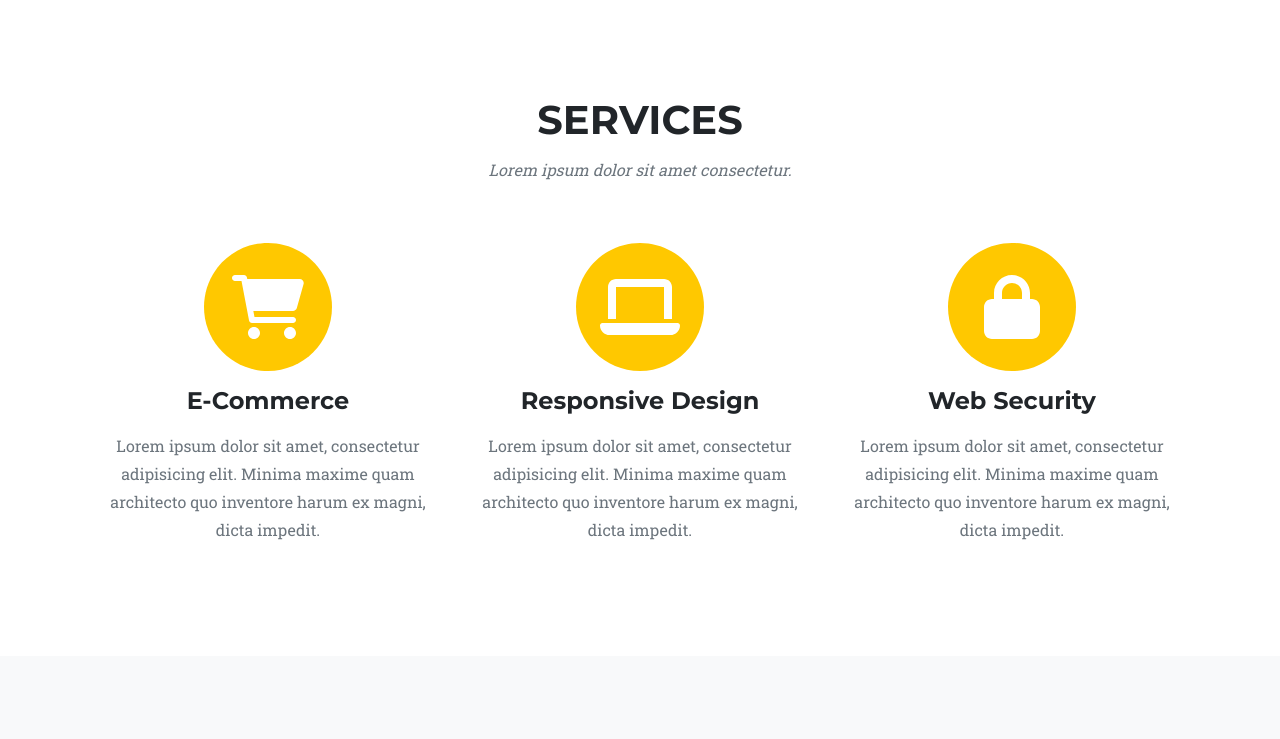
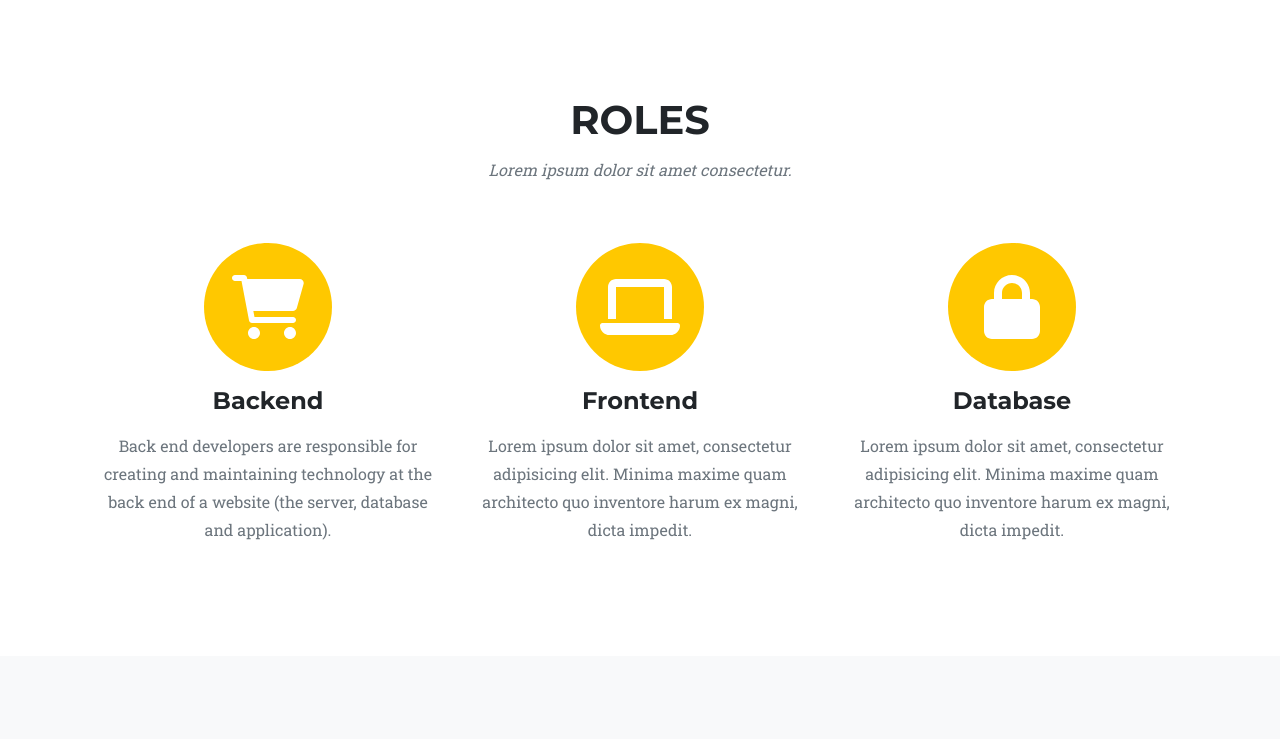
Before and after one commit to Mirestrepot/mysite_web, a Django app: page / in a window 1280 px wide. Shown: the part 745-1484 px from the top of the page. Run offline with Django 4.2, Linux system fonts and the light colour scheme; some libraries are stand-ins or nearby versions.

Commit message:
Services tittles

```diff
--- a/home/templates/index.html
+++ b/home/templates/index.html
@@ -56,7 +56,7 @@
         <section class="page-section" id="services">
             <div class="container">
                 <div class="text-center">
-                    <h2 class="section-heading text-uppercase">Services</h2>
+                    <h2 class="section-heading text-uppercase">Roles</h2>
                     <h3 class="section-subheading text-muted">Lorem ipsum dolor sit amet consectetur.</h3>
                 </div>
                 <div class="row text-center">
@@ -65,15 +65,15 @@
                             <i class="fas fa-circle fa-stack-2x text-primary"></i>
                             <i class="fas fa-shopping-cart fa-stack-1x fa-inverse"></i>
                         </span>
-                        <h4 class="my-3">E-Commerce</h4>
-                        <p class="text-muted">Lorem ipsum dolor sit amet, consectetur adipisicing elit. Minima maxime quam architecto quo inventore harum ex magni, dicta impedit.</p>
+                        <h4 class="my-3">Backend</h4>
+                        <p class="text-muted">Back end developers are responsible for creating and maintaining technology at the back end of a website (the server, database and application). </p>
                     </div>
                     <div class="col-md-4">
                         <span class="fa-stack fa-4x">
                             <i class="fas fa-circle fa-stack-2x text-primary"></i>
                             <i class="fas fa-laptop fa-stack-1x fa-inverse"></i>
                         </span>
-                        <h4 class="my-3">Responsive Design</h4>
+                        <h4 class="my-3">Frontend</h4>
                         <p class="text-muted">Lorem ipsum dolor sit amet, consectetur adipisicing elit. Minima maxime quam architecto quo inventore harum ex magni, dicta impedit.</p>
                     </div>
                     <div class="col-md-4">
@@ -81,7 +81,7 @@
                             <i class="fas fa-circle fa-stack-2x text-primary"></i>
                             <i class="fas fa-lock fa-stack-1x fa-inverse"></i>
                         </span>
-                        <h4 class="my-3">Web Security</h4>
+                        <h4 class="my-3">Database</h4>
                         <p class="text-muted">Lorem ipsum dolor sit amet, consectetur adipisicing elit. Minima maxime quam architecto quo inventore harum ex magni, dicta impedit.</p>
                     </div>
                 </div>
```
